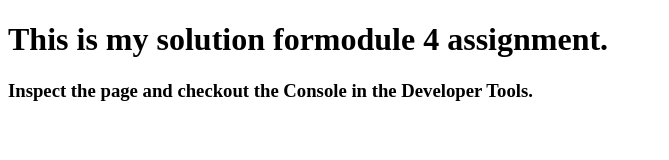
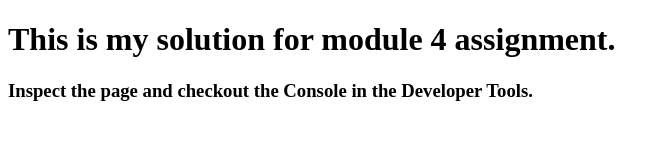
Before and after one commit to webdesigner2006/mod4_sol, a plain HTML site: page index.html in a window 1280 px wide. Shown: the whole page, without its empty margins (0-669 px from the left). Drawn offline with Linux system fonts and the light colour scheme.

Commit message:
Update index.html

```diff
--- a/index.html
+++ b/index.html
@@ -11,7 +11,7 @@
   <script src="script.js"></script>
 </head>
 <body>
-  <h1>This is my solution formodule 4 assignment.</h1>
+  <h1>This is my solution for module 4 assignment.</h1>
   <h3>Inspect the page and checkout the Console in the Developer Tools.</h3>
 </body>
 </html>
```
